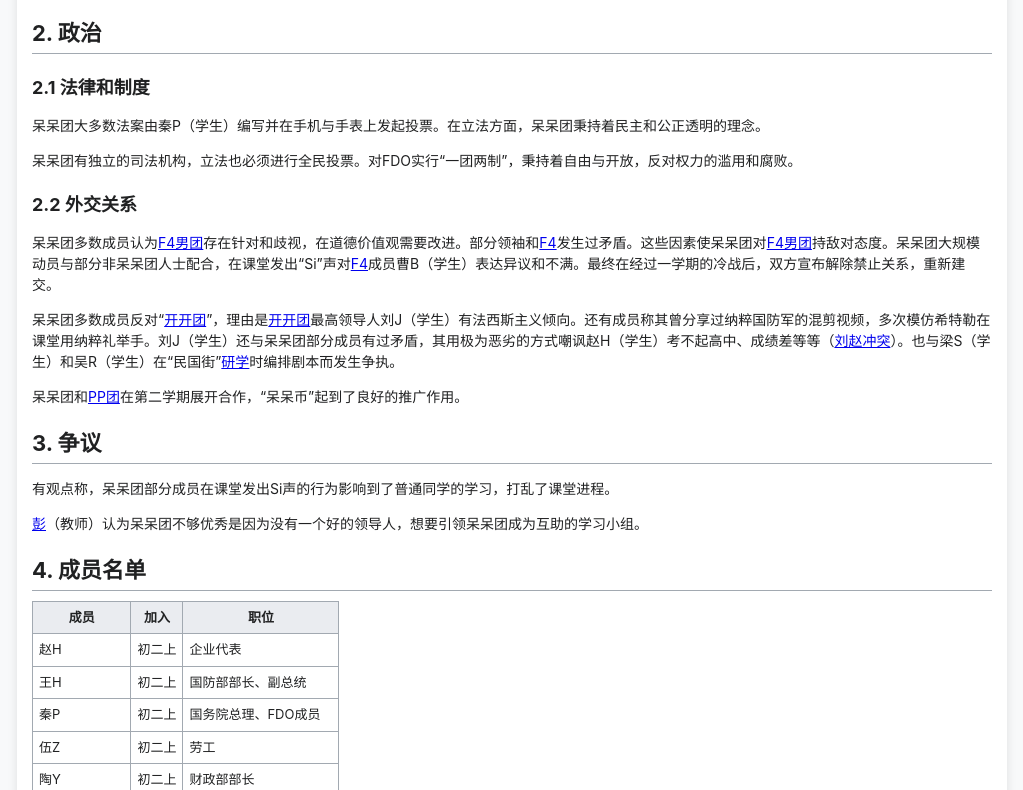
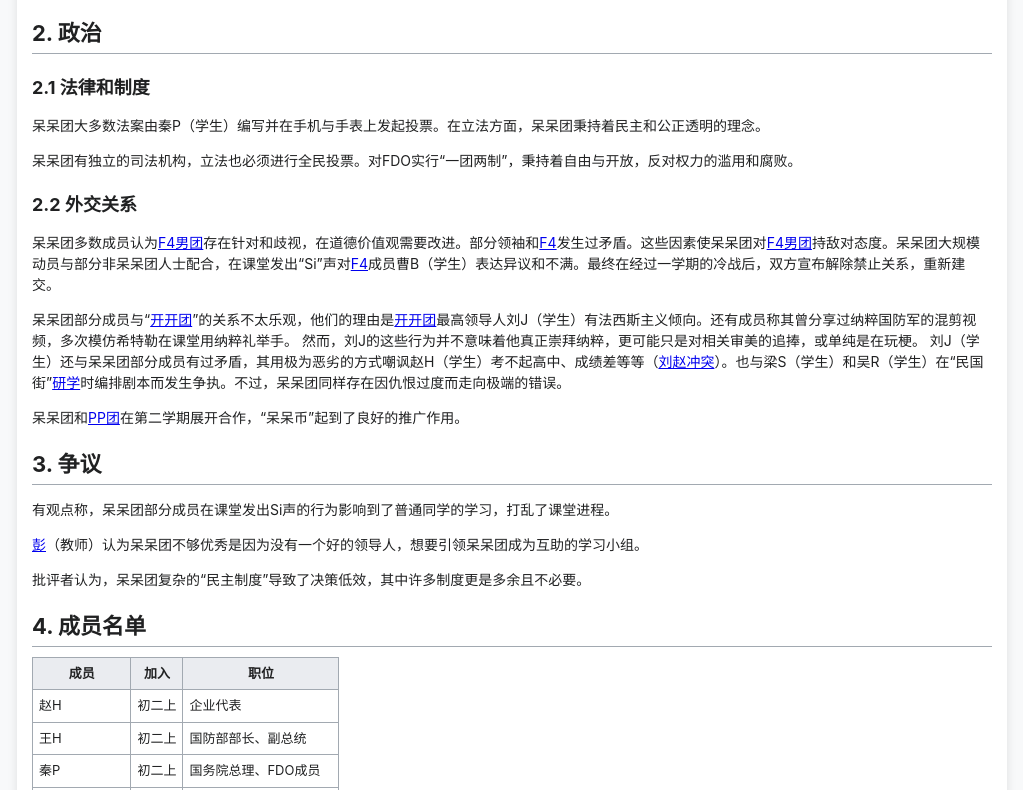
Before and after one commit to hljhlj121311/daituan.GitHub.io, a plain HTML site: page index.html in a window 1280 px wide. Shown: the part 1785-2575 px from the top of the page, without its empty margins (128-1151 px from the left). Drawn offline with Linux system fonts and the light colour scheme.

Commit message:
更新 index.html

```diff
--- a/index.html
+++ b/index.html
@@ -205,7 +205,7 @@
                     <td>16人（班内14人）</td>
                 </tr>
                 <tr>
-                    <th>敌对关系</th>
+                    <th>普通关系</th>
                     <td><a href="https://fsi-github-io.pages.dev/">F4男团</a>（有时）、<a href="https://kaikaituan-github-io.pages.dev/" target="_blank">开开团</a></td>
                 </tr>
                 <tr>
@@ -352,7 +352,9 @@
         <h3 id="section2-2">2.2 外交关系</h3>
         <p>呆呆团多数成员认为<a href="https://fsi-github-io.pages.dev/">F4男团</a>存在针对和歧视，在道德价值观需要改进。部分领袖和<a href="https://fsi-github-io.pages.dev/">F4</a>发生过矛盾。这些因素使呆呆团对<a href="https://fsi-github-io.pages.dev/">F4男团</a>持敌对态度。呆呆团大规模动员与部分非呆呆团人士配合，在课堂发出“Si”声对<a href="https://fsi-github-io.pages.dev/">F4</a>成员曹B（学生）表达异议和不满。最终在经过一学期的冷战后，双方宣布解除禁止关系，重新建交。</p>
         <p></p>
-        <p>呆呆团多数成员反对“<a href="https://kaikaituan-github-io.pages.dev/" target="_blank">开开团</a>”，理由是<a href="https://kaikaituan-github-io.pages.dev/" target="_blank">开开团</a>最高领导人刘J（学生）有法西斯主义倾向。还有成员称其曾分享过纳粹国防军的混剪视频，多次模仿希特勒在课堂用纳粹礼举手。刘J（学生）还与呆呆团部分成员有过矛盾，其用极为恶劣的方式嘲讽赵H（学生）考不起高中、成绩差等等（<a href="https://liuzhaochongtu-github-io.pages.dev/">刘赵冲突</a>）。也与梁S（学生）和吴R（学生）在“民国街”<a href="https://youxue-github-io.pages.dev/">研学</a>时编排剧本而发生争执。</p>
+        <p>呆呆团部分成员与“<a href="https://kaikaituan-github-io.pages.dev/" target="_blank">开开团</a>”的关系不太乐观，他们的理由是<a href="https://kaikaituan-github-io.pages.dev/" target="_blank">开开团</a>最高领导人刘J（学生）有法西斯主义倾向。还有成员称其曾分享过纳粹国防军的混剪视频，多次模仿希特勒在课堂用纳粹礼举手。
+然而，刘J的这些行为并不意味着他真正崇拜纳粹，更可能只是对相关审美的追捧，或单纯是在玩梗。
+刘J（学生）还与呆呆团部分成员有过矛盾，其用极为恶劣的方式嘲讽赵H（学生）考不起高中、成绩差等等（<a href="https://liuzhaochongtu-github-io.pages.dev/">刘赵冲突</a>）。也与梁S（学生）和吴R（学生）在“民国街”<a href="https://youxue-github-io.pages.dev/">研学</a>时编排剧本而发生争执。不过，呆呆团同样存在因仇恨过度而走向极端的错误。</p>
 <p></p>
         <p>呆呆团和<a href="https://pptuan-github-io.pages.dev/">PP团</a>在第二学期展开合作，“呆呆币”起到了良好的推广作用。</p>
 
@@ -360,6 +362,11 @@
         <p>有观点称，呆呆团部分成员在课堂发出Si声的行为影响到了普通同学的学习，打乱了课堂进程。</p>
         <p></p>
         <p><a href="https://penny-github-io-7sf.pages.dev/">彭</a>（教师）认为呆呆团不够优秀是因为没有一个好的领导人，想要引领呆呆团成为互助的学习小组。</p>
+        <p>
+批评者认为，呆呆团复杂的“民主制度”导致了决策低效，其中许多制度更是多余且不必要。
+
+</p>
+
         <h2 id="section4">4. 成员名单</h2>
         <table>
             <tr>
```
